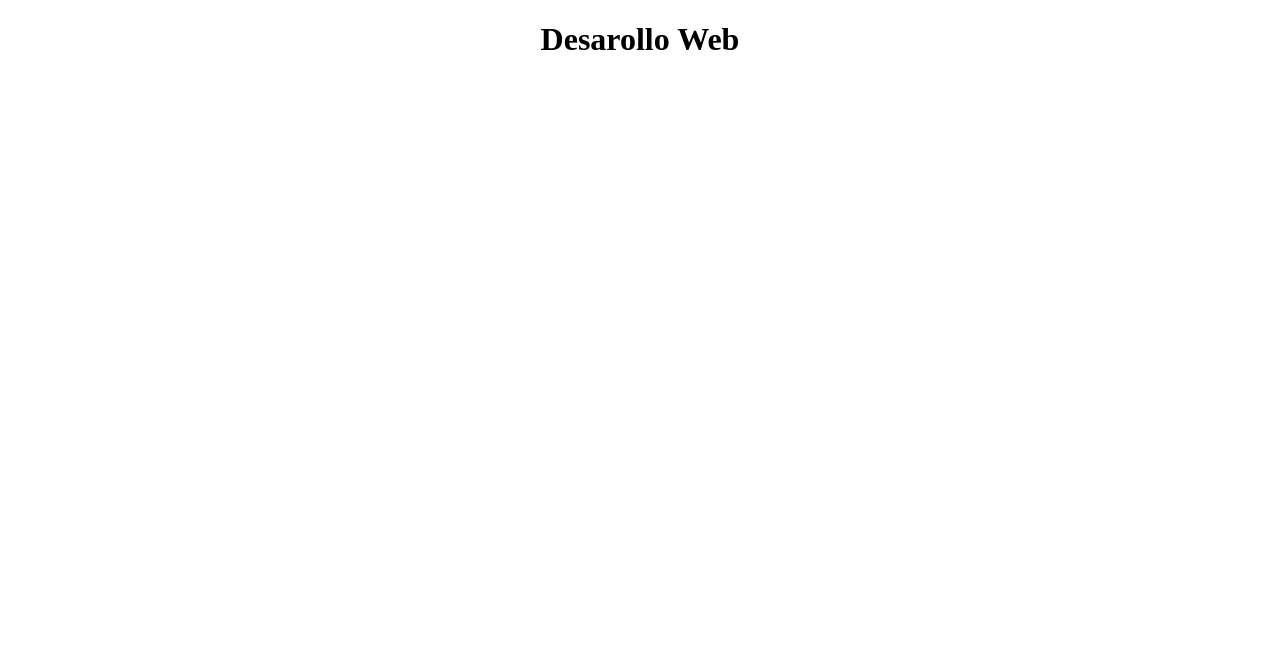
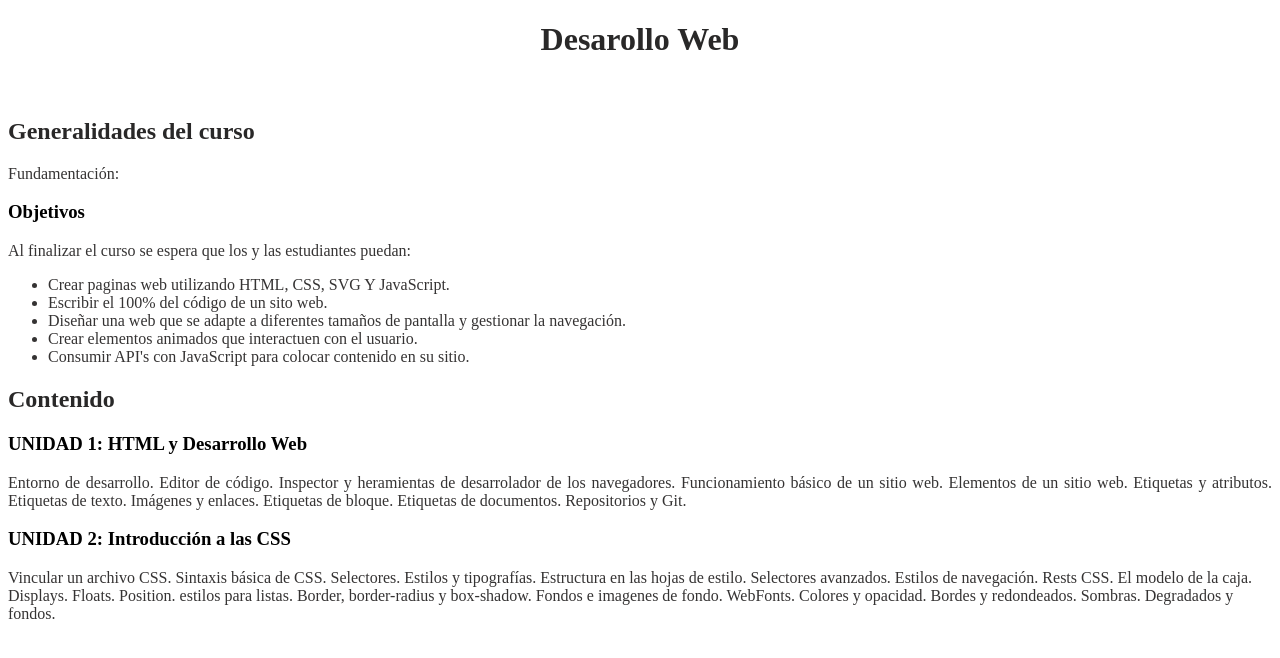
Before and after one commit to Estebanmuchenvicz/EstebanMuchenviczDesaolloWeb, a plain HTML site: page index.html in a window 1280 px wide. Drawn offline with Linux system fonts and the light colour scheme.

Commit message:
Update index.html

```diff
--- a/index.html
+++ b/index.html
@@ -5,10 +5,47 @@
     <meta http-equiv="X-UA-Compatible" content="IE=edge">
     <meta name="viewport" content="width=device-width, initial-scale=1.0">
     <title>Mi Pimer sitio web</title>
+    <style type="text/css">
+        p { color: rgb(53, 51, 51); }
+       </style>
+       <style type="text/css">
+        li { color: rgb(53, 51, 51); }
+       </style>
+       <style type="text/css">
+        h1 { color: rgb(41, 40, 40); }
+       </style>
+       <style type="text/css">
+        h2 { color: rgb(41, 40, 40); }
+       </style>
 </head>
 <div>
 <body>
-    <header><h1 align="center" color:"0012">Desarollo Web</h1></header>
+    <header><h1 class="title single-title entry-title" align="center" >Desarollo Web</h1></header>
+    <br>
+    <H2>Generalidades del curso</H2>
+    <p>Fundamentación:</p>
+    <h3>Objetivos</h3>
+    <p>Al finalizar el curso se espera que los y las estudiantes puedan:</p>
+    <ul>
+        <li>Crear paginas web utilizando HTML, CSS, SVG Y JavaScript.</li>
+        <li>Escribir el 100% del código de un sito web.</li>
+        <li>Diseñar una web que se adapte a diferentes tamaños de pantalla y gestionar la navegación.</li>
+        <li>Crear elementos animados que interactuen con el usuario.</li>
+        <li>Consumir API's con JavaScript para colocar contenido en su sitio.</li>
+    </ul>
+    <h2>Contenido</h2>
+    <h3>UNIDAD 1: HTML y Desarrollo Web</h3>
+    <p “div” a "div style='text-align:justify' ">Entorno de desarrollo. Editor de código. Inspector y heramientas de desarrolador de
+    los navegadores. Funcionamiento básico de un sitio web. Elementos de un sitio web.
+    Etiquetas y atributos. Etiquetas de texto. Imágenes y enlaces. Etiquetas de bloque.
+    Etiquetas de documentos. Repositorios y Git. </p>
+    <h3>UNIDAD 2: Introducción a las CSS</h3>
+    <P>Vincular un archivo CSS. Sintaxis básica de CSS. Selectores. Estilos y tipografías. Estructura en las hojas de estilo.
+        Selectores avanzados. Estilos de navegación. Rests CSS. El modelo de la caja. Displays. Floats. Position.
+        estilos para listas. Border, border-radius y box-shadow. Fondos e imagenes de fondo. WebFonts. Colores y opacidad.
+        Bordes y redondeados. Sombras. Degradados y fondos.
+    </P>
+
 
 </body>
 </div>
```
